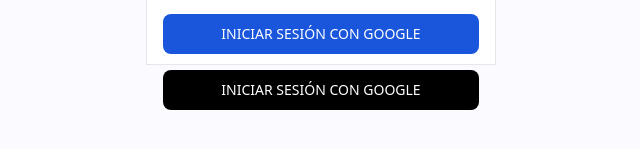
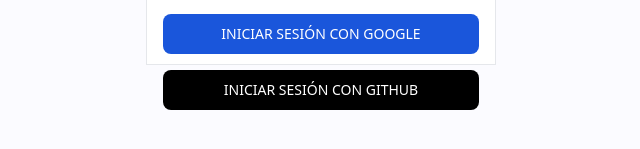
Before and after one commit to Dani19866/MICROPROYECTO-02, a React (Vite) app: page /login in a window 1280 px wide. Shown: the part 575-724 px from the top of the page, without its empty margins (319-959 px from the left). Built offline with nearby package versions, Linux system fonts and the light colour scheme.

Commit message:
Fix(Login): Change text of github login button

```diff
--- a/src/views/LoginView.jsx
+++ b/src/views/LoginView.jsx
@@ -51,7 +51,7 @@
 
                         {/* Github */}
                         <div className="flex justify-center">
-                            <button type="submit" className="text-white bg-black hover:bg-gray-700 focus:ring-4 focus:outline-none focus:ring-gray-300 font-medium rounded-lg text-sm w-full  px-5 py-2.5 text-center ">INICIAR SESIÓN CON GOOGLE</button>
+                            <button type="submit" className="text-white bg-black hover:bg-gray-700 focus:ring-4 focus:outline-none focus:ring-gray-300 font-medium rounded-lg text-sm w-full  px-5 py-2.5 text-center ">INICIAR SESIÓN CON GITHUB</button>
                         </div>
                     </div>
                 </div>
```
